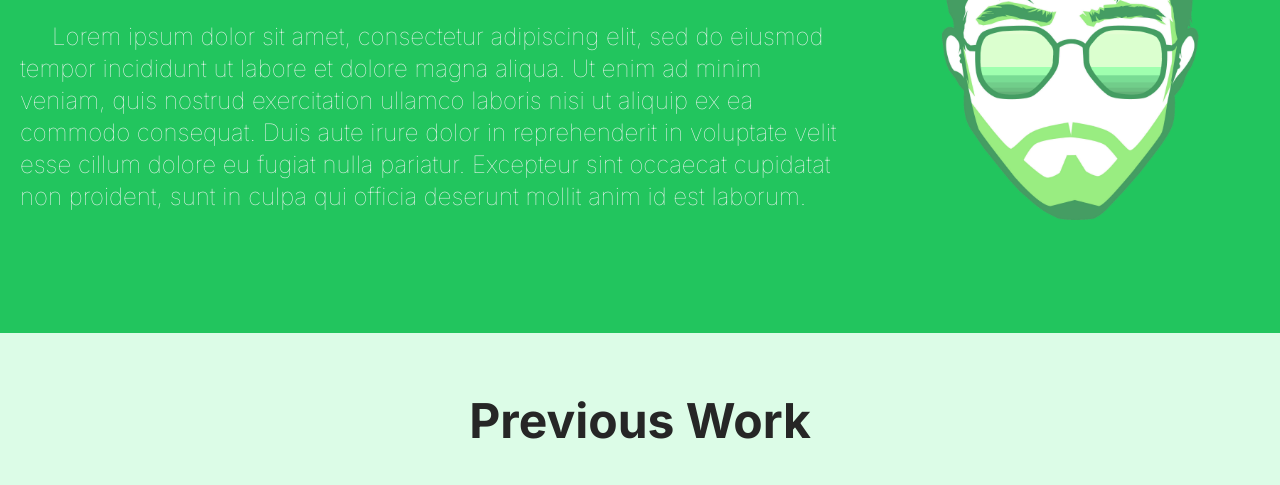
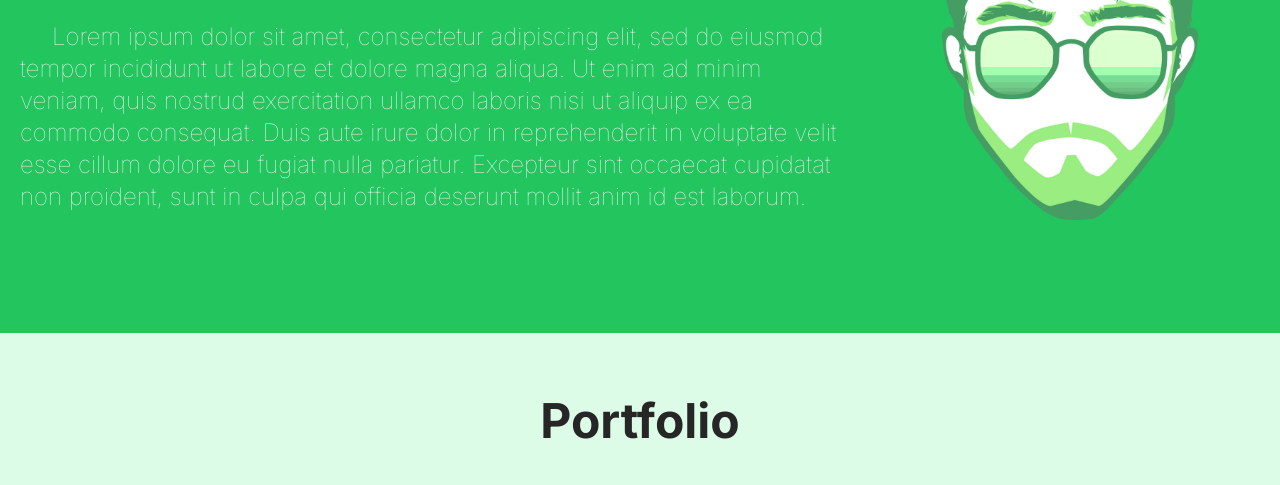
Before and after one commit to remtaine/my-portfolio, a website: page index.html in a window 1280 px wide. Shown: the part 315-800 px from the top of the page. Drawn offline with nearby package versions, Linux system fonts and the light colour scheme.

Commit message:
Change work section title

```diff
--- a/index.html
+++ b/index.html
@@ -86,7 +86,7 @@ font-normal ">
 
 
     <section id="work" class="py-8"></section>
-        <h2 class="text-5xl text-center font-bold mb-10">Previous Work</h2>
+        <h2 class="text-5xl text-center font-bold mb-10">Portfolio</h2>
         <div class="grid lg:grid-cols-3 gap-4 mx-5 mb-28">
             <article class="py-2 px-6 m-2 bg-white rounded-lg shadow-md">
                 <div class="overflow-hidden rounded-lg shadow my-6">
```
Also changed, not shown: style.css.
